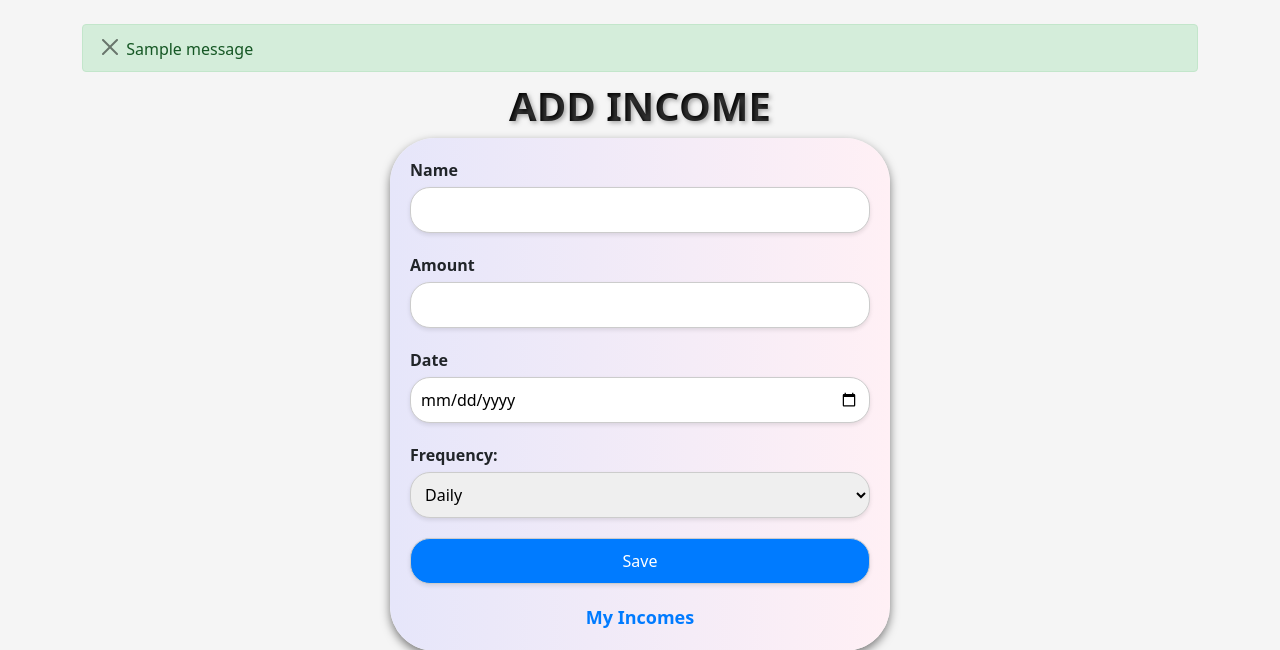
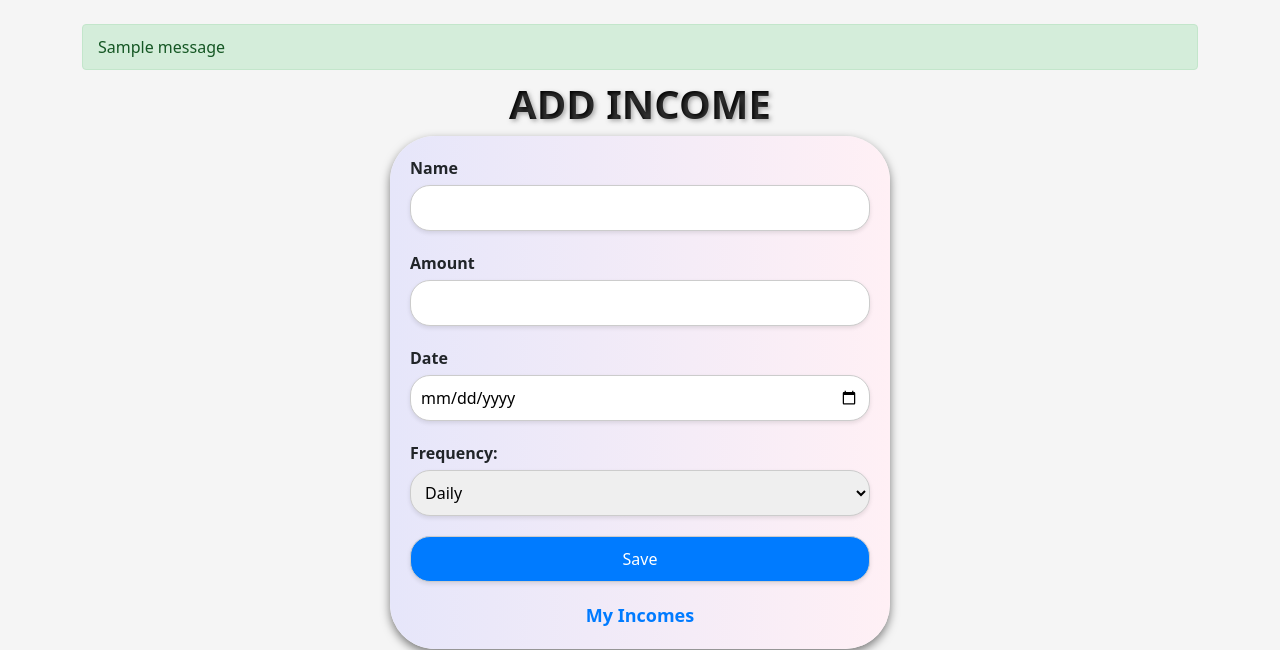
Before and after one commit to RainRxyn/GW2_Official, a Flask app: page /add_income in a window 1280 px wide. Shown: the part 56-706 px from the top of the page. Run offline with Flask 3, Linux system fonts and the light colour scheme; a user stored in the database is signed in; tables that the repository leaves empty hold one stand-in row (values such as "Sample post"); one stand-in notice (Sample message) is shown.

```diff
--- a/view/templates/base.html
+++ b/view/templates/base.html
@@ -39,7 +39,7 @@
                     <a class="nav-link" href="{{ url_for('resultaten') }}">Statistieken</a>
                 </li>
                 <li>
-                    <a class="nav-link" href="{{ url_for('logout') }}"> Log Out</a>
+                    <a class="nav-link" href="{{ url_for('logout') }}" id="logout"> Log Out</a>
                 </li>
                 {% else %}
                 <li class="nav-item">
@@ -55,8 +55,7 @@
     {% with messages = get_flashed_messages(with_categories=true) %}
     {% if messages %}
     {% for category,message in messages %}
-    <div class="alert alert-{{ category }}">
-        <button type="button" class="btn-close" data-bs-dismiss="alert" aria-label="Close"></button>
+    <div class="alert {% if message.startswith('Error') %}alert-danger{% else %}alert-success{% endif %}" role="alert" id="message">
         {{ message }}
     </div>
     {% endfor %}
```
